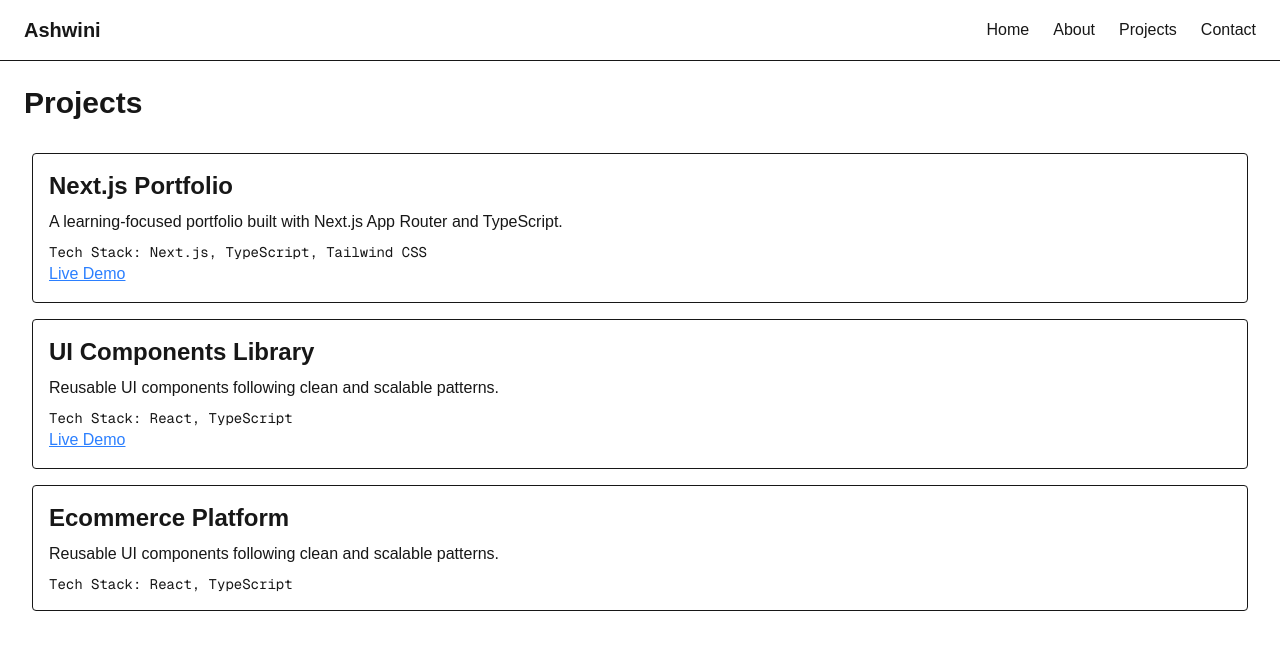
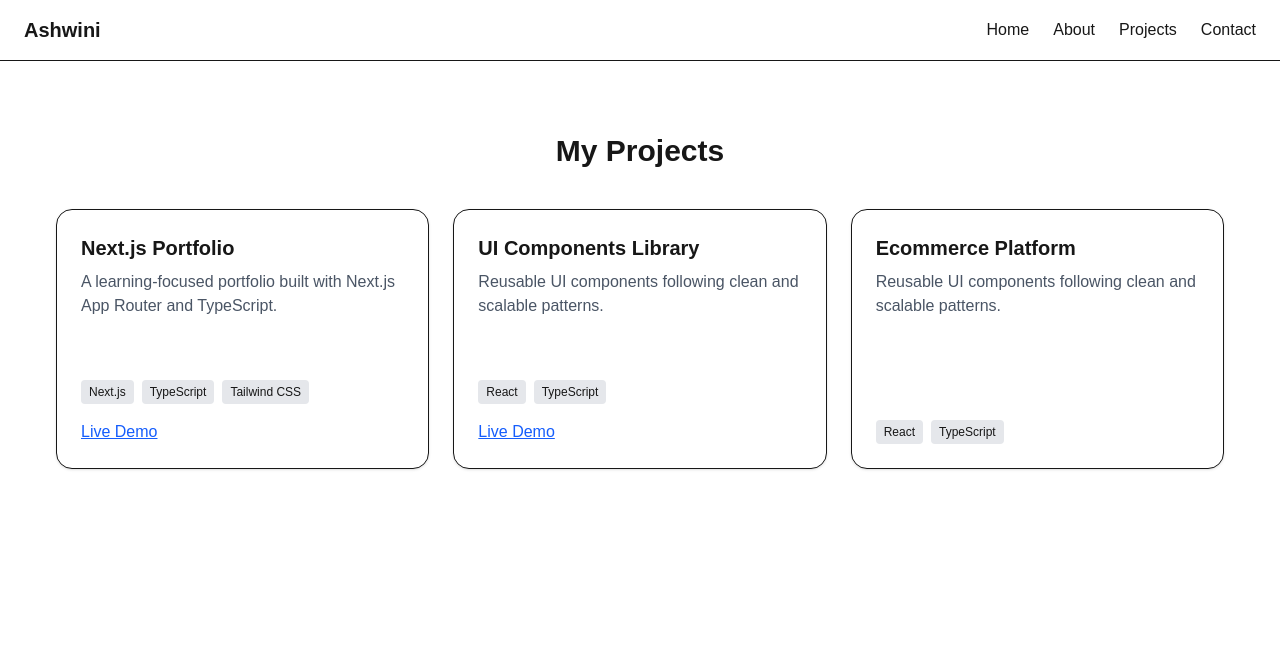
Before and after one commit to Ashwini202213/nextjs-ts-portfolio, a Next.js app in the folder my-portfolio/: page /projects in a window 1280 px wide. Shown: the top 650 px of the page. Built offline with nearby package versions, Linux system fonts and the light colour scheme.

Commit message:
feat: add Hero, ProjectCard, FadeIn components and update Projects page layout

```diff
--- /dev/null
+++ b/my-portfolio/app/components/Hero.tsx
@@ -0,0 +1,41 @@
+"use client";
+
+import { motion } from "framer-motion";
+
+const container = {
+  hidden: { opacity: 0 },
+  show: {
+    opacity: 1,
+    transition: {
+      staggerChildren: 0.15,
+    },
+  },
+};
+
+const item = {
+  hidden: { opacity: 0, y: 20 },
+  show: { opacity: 1, y: 0 },
+};
+
+export default function Hero() {
+  return (
+    <motion.section
+      variants={container}
+      initial="hidden"
+      animate="show"
+      className="min-h-[70vh] flex flex-col justify-center"
+    >
+      <motion.h1 variants={item} className="text-4xl font-bold">
+        Hi, I'm FreeSoul 👋
+      </motion.h1>
+
+      <motion.p variants={item} className="mt-4 text-lg">
+        Frontend Developer • React • Next.js • TypeScript
+      </motion.p>
+
+      <motion.div variants={item} className="mt-6">
+        <button className="btn-primary">View Projects</button>
+      </motion.div>
+    </motion.section>
+  );
+}
--- /dev/null
+++ b/my-portfolio/app/components/ProjectCard.tsx
@@ -0,0 +1,45 @@
+"use client";
+
+import { Project } from "@/app/types";
+import { motion } from "framer-motion";
+
+type Props = {
+  project: Project;
+};
+
+export default function ProjectCard({ project }: Props) {
+  return (
+    <motion.div
+      whileHover={{ scale: 1.05, y:10, boxShadow: "0 20px 40px rgba(0,0,0,0.15)" }}
+      transition={{ type: "spring", stiffness: 200 }}
+      className="border rounded-2xl p-6 bg-white shadow-sm hover:shadow-lg flex flex-col h-full"
+      style={{ minHeight: 260 }}
+    >
+      <h3 className="text-xl font-semibold mb-2">{project.title}</h3>
+
+      <p className="text-gray-600 flex-1">{project.description}</p>
+
+      <div className="mt-3 flex flex-wrap gap-2">
+        {project.tech.map((t) => (
+          <span
+            key={t}
+            className="text-xs bg-gray-200 px-2 py-1 rounded"
+          >
+            {t}
+          </span>
+        ))}
+      </div>
+
+      {project.liveUrl && (
+        <a
+          href={project.liveUrl}
+          target="_blank"
+          rel="noopener noreferrer"
+          className="inline-block mt-4 text-blue-600 underline font-medium"
+        >
+          Live Demo
+        </a>
+      )}
+    </motion.div>
+  );
+}
--- /dev/null
+++ b/my-portfolio/app/components/animations/FadeIn.tsx
@@ -0,0 +1,20 @@
+"use client"
+import React from 'react';
+import {motion} from 'framer-motion';
+
+ type FadeInProps = {
+    children: React.ReactNode;
+    delay?:number;
+}
+
+function FadeIn({children,delay=0}:FadeInProps  ) {
+  return (
+    <motion.div initial={{ opacity: 0, y: 20 }}
+      animate={{ opacity: 1, y: 0 }}
+      transition={{ duration: 0.5, delay }}>
+         { children}
+    </motion.div>
+  )
+}
+
+export default FadeIn
--- a/my-portfolio/app/page.tsx
+++ b/my-portfolio/app/page.tsx
@@ -1,13 +1,9 @@
 import Image from "next/image";
-
+import Hero from "@/components/Hero";
 export default function Home() {
   return (
     <div className="flex min-h-screen items-center justify-center  font-sans dark:bg-black">
-      <main className="flex min-h-screen w-full max-w-3xl flex-col items-center justify-between py-32 px-16 bg-white dark:bg-black sm:items-start">
-        <h1 className="mb-4 text-4xl font-bold text-gray-900 dark:text-white sm:text-5xl">
-          Welcome to My Portfolio
-        </h1>
-      </main>
-    </div>
+          <Hero/>
+     </div>
   );
 }
--- a/my-portfolio/app/projects/page.tsx
+++ b/my-portfolio/app/projects/page.tsx
@@ -1,30 +1,22 @@
-import AnimatedSection from "@/components/AnimatedSection";
+import FadeIn from "@/components/animations/FadeIn";
+import ProjectCard from "@/components/ProjectCard";
 import { projects } from "@/lib/data";
+import type { Metadata } from "next";
+export const metadata: Metadata = {
+  title: "Projects",
+  description: "A showcase of my projects built with Next.js and TypeScript",
+};
 
 export default function ProjectsPage() {
   return (
-    <main className="p-6">
-      <AnimatedSection>
-      <h1 className="text-3xl font-bold">Projects</h1>
-      </AnimatedSection>
-
-      <div className="mt-6 grid ">
-       {projects.map((project)=>(
-        <AnimatedSection key={project.id}>
-          <div className="m-2 p-4 rounded border hover:shadow transition">
-          <h2 className="text-2xl font-semibold">{project.title}</h2>
-          <p className="mt-2">{project.description}</p>
-          <p className="mt-2 font-mono text-sm">Tech Stack: {project.tech.join(", ")}</p>
-          {project.liveUrl && (
-            <a href={project.liveUrl} className="mt-2 text-blue-500 underline" target="_blank" rel="noopener noreferrer">
-              Live Demo
-            </a>
-
-          )
-          }
-         </div>
-        </AnimatedSection>
-       ))}
+    <main className="p-6 m-8">
+      <h1 className="text-3xl font-bold mb-6 flex justify-center p-4">My Projects</h1>
+      <div className="grid grid-cols-1 sm:grid-cols-2 lg:grid-cols-3 gap-6">
+        {projects.map((project, index) => (
+          <FadeIn key={project.id} delay={index * 0.1}>
+            <ProjectCard project={project} />
+          </FadeIn>
+        ))}
       </div>
     </main>
   );
--- /dev/null
+++ b/my-portfolio/app/template.tsx
@@ -0,0 +1,14 @@
+"use client"
+import React from "react";
+import {motion} from 'framer-motion';
+
+export default function Template({ children }: { children: React.ReactNode }) {
+  return <motion.div
+    initial={{ opacity: 0, y: 20 }}
+    animate={{ opacity: 1, y: 0 }}
+    transition={{ duration: 0.5 , ease: "easeOut" }}
+    exit={{ opacity: 0,y:-20}}
+  >
+    {children}
+    </motion.div>;
+}
```
